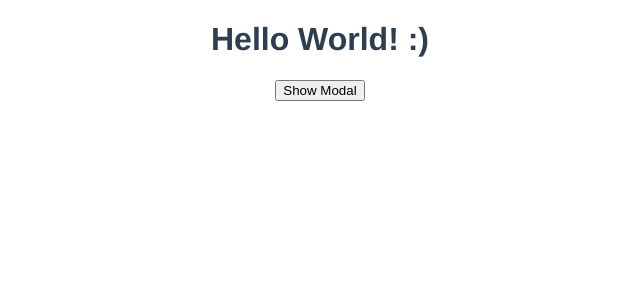
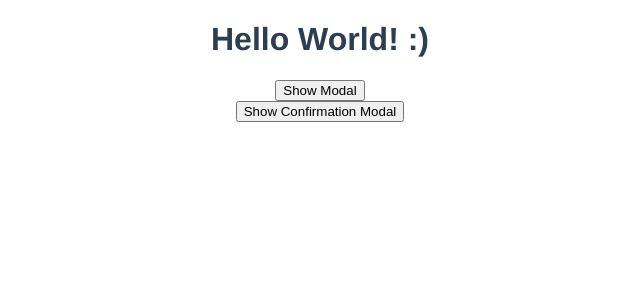
Before and after one commit to badawi1713/learn-vue, a Vue app in the folder 02-vue-cli/: page / in a window 1280 px wide. Shown: the top 300 px of the page, without its empty margins (320-960 px from the left). Built offline with nearby package versions, Linux system fonts and the light colour scheme.

Commit message:
chore: add custom slot for modal component

```diff
--- a/02-vue-cli/src/App.vue
+++ b/02-vue-cli/src/App.vue
@@ -12,8 +12,24 @@
         </template>
       </Modal>
     </div>
+    <div v-show="showConfirmationModal">
+      <Modal :theme="theme" @close="showConformationModalHandler">
+        <template v-slot:content>
+          <h1>{{ title }}</h1>
+          <p>{{ content }}</p>
+        </template>
+        <template v-slot:actions>
+          <button @click="showConformationModalHandler">Cancel</button>
+          <button @click="showConformationModalHandler">Confirm</button>
+        </template>
+      </Modal>
+    </div>
     <h1>Hello World! :)</h1>
     <button @click="showModalHandler">Show Modal</button>
+    <br />
+    <button @click="showConformationModalHandler">
+      Show Confirmation Modal
+    </button>
   </div>
 </template>
 
@@ -30,12 +46,16 @@ export default {
       title: "Payment Confirmation!",
       theme: "sale",
       showModal: false,
+      showConfirmationModal: false,
       content: "This is modal's content",
     };
   },
   methods: {
     showModalHandler() {
       this.showModal = !this.showModal;
+    },
+    showConformationModalHandler() {
+      this.showConfirmationModal = !this.showConfirmationModal;
     },
     clickHandler() {
       // console.log(this.$refs.name.value)
```
Also changed, not shown: 2 other files (tests, documents, lock files or other folders).
